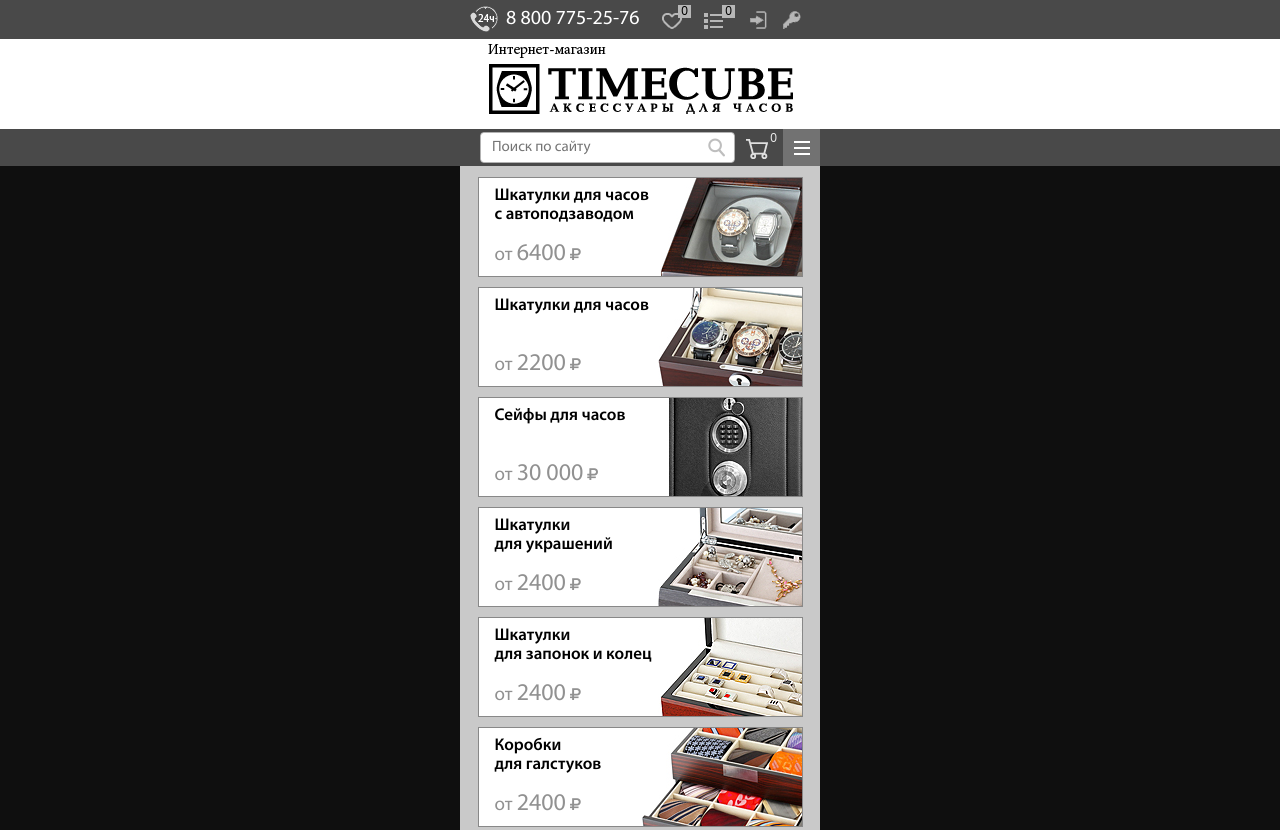
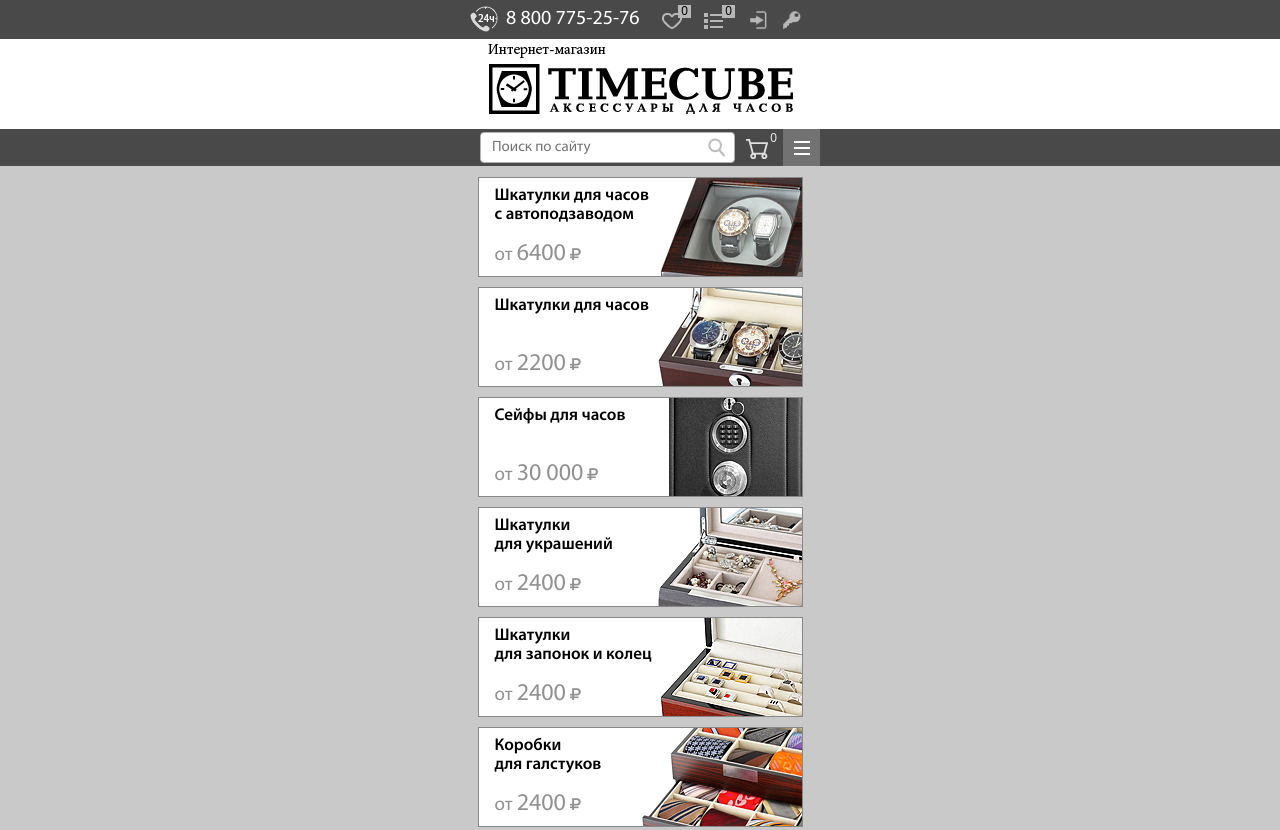
Before and after one commit to tochcha/TimeCubeMobile, a plain HTML site: page index.html in a window 1280 px wide. Shown: the top 830 px of the page. Drawn offline with Linux system fonts and the light colour scheme.

```diff
--- a/css/main.css
+++ b/css/main.css
@@ -64,7 +64,7 @@
   font: 15px MyriadPro, Arial, Geneva, Helvetica;
   -webkit-text-size-adjust: none;
   padding-top: 39px;
-  background-color: #0f0f0f;
+  background-color: #c9c9c9;
   display: table;
   width: 100%; }
 
```
